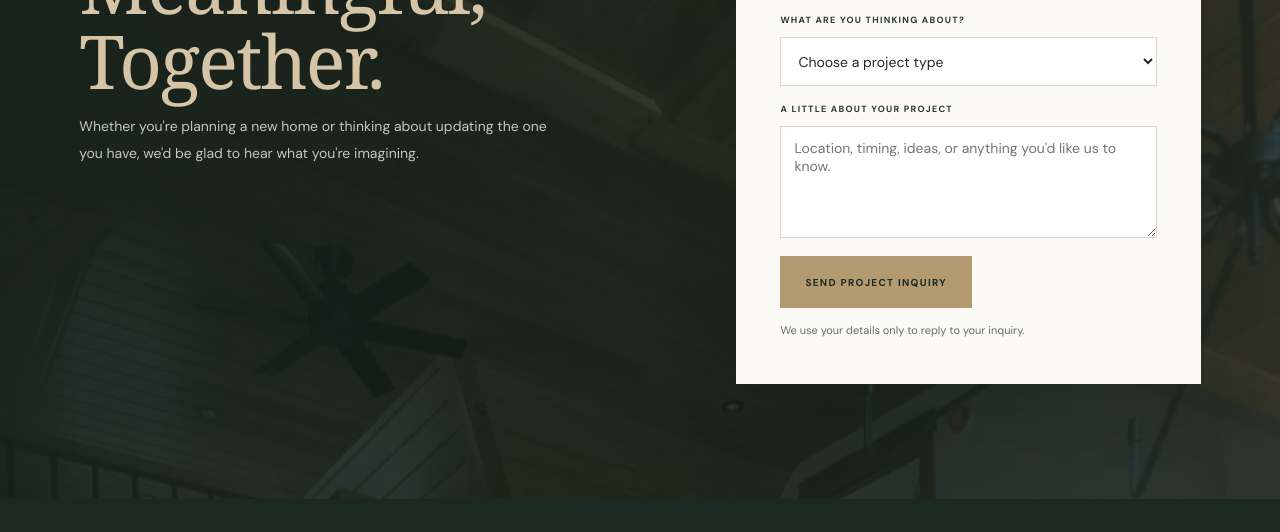
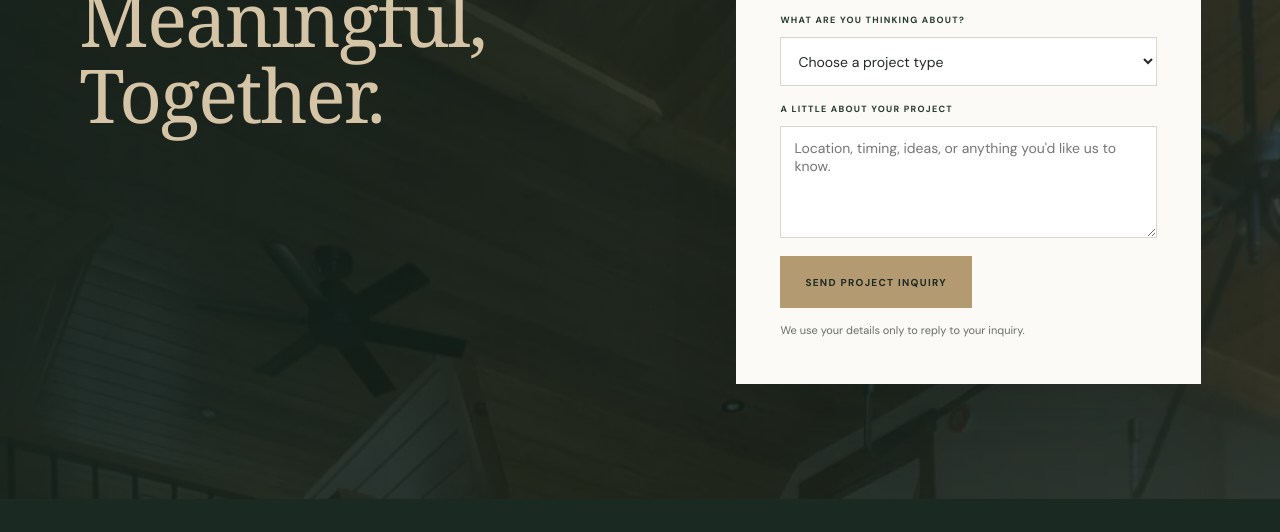
Before and after one commit to moonlitnghts/refine, a plain HTML site: page index.html in a window 1280 px wide. Shown: the part 5829-6361 px from the top of the page. Drawn offline with Linux system fonts and the light colour scheme; a web font is replaced by a local one.

Commit message:
Fix contact section formatting and content

```diff
--- a/index.html
+++ b/index.html
@@ -69,7 +69,7 @@
 <div class="step"><div class="step-number">04</div><div><h3 class="welcome">Welcome Home</h3><p>We review the finished work with you and make sure the details have been considered.</p></div></div>
 </div></section>
 
-<section class="contact-banner" id="contact"><div class="fade-in"><p class="eyebrow">Your home, your next chapter</p><h2>Let's build something <em>Meaningful, Together.</em></h2><p>Whether you're planning a new home or thinking about updating the one you have, we'd be glad to hear what you're imagining.</p></div><div class="contact-card fade-in"><p class="eyebrow">Start a conversation</p><h3>A good project starts with a hello</h3><p>Tell us a little about your project and we'll be in touch to talk through next steps.</p><p class="contact-direct">Prefer to call? <a href="tel:+12075837516">(207) 583-7516</a></p><form class="contact-form" id="contactForm" action="https://script.google.com/macros/s/AKfycbyC0fUV-2K-Il0wb2_U5b16hAuNfKtde-OQnKe1qU6zd9TvXiTtztR8NaVEfDDfkCXe/exec" method="POST" data-email="brandon@lmaccustoms.com">
+<section class="contact-banner" id="contact"><div class="fade-in"><p class="eyebrow">Your home, your next chapter</p><h2>Let's build something <em>Meaningful, Together.</em></h2><p> </p></div><div class="contact-card fade-in"><p class="eyebrow">Start a conversation</p><h3>A good project starts with a hello</h3><p>Tell us a little about your project and we'll be in touch to talk through next steps.</p><p class="contact-direct">Prefer to call? <a href="tel:+12075837516">(207) 583-7516</a></p><form class="contact-form" id="contactForm" action="https://script.google.com/macros/s/AKfycbyC0fUV-2K-Il0wb2_U5b16hAuNfKtde-OQnKe1qU6zd9TvXiTtztR8NaVEfDDfkCXe/exec" method="POST" data-email="brandon@lmaccustoms.com">
 <input type="hidden" name="_subject" value="New website inquiry">
 <input class="hp" type="text" name="_gotcha" tabindex="-1" autocomplete="off" aria-hidden="true">
 <label for="contactName">Your name</label>
```
